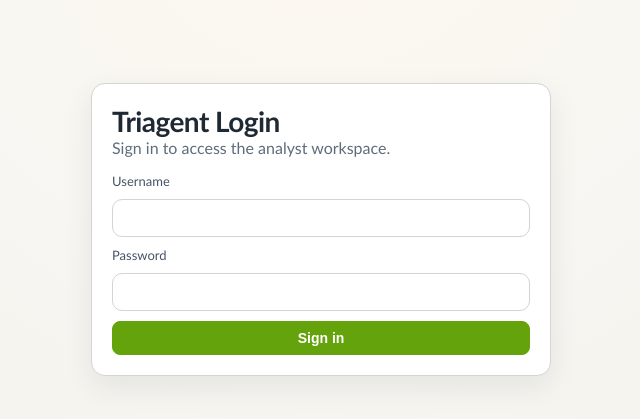
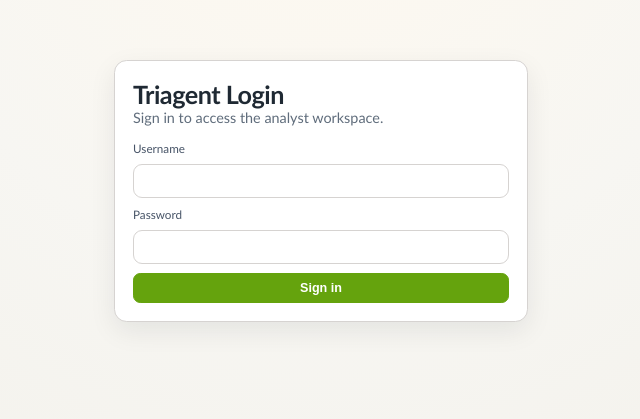
Before and after one commit to AlexOne2/triagent, a Next.js app in the folder frontend/: page /login in a window 1280 px wide. Shown: the part 151-570 px from the top of the page, without its empty margins (319-959 px from the left). Built offline with nearby package versions, Linux system fonts and the light colour scheme; no server answers.

Commit message:
Tighten report layout and desktop UI density

```diff
--- a/frontend/pages/_app.tsx
+++ b/frontend/pages/_app.tsx
@@ -35,10 +35,10 @@ function AppContent({ Component, pageProps }: AppProps) {
   }
 
   return (
-    <>
+    <div className="app-shell">
       {!isLoginPage ? <AppHeader /> : null}
       <Component {...pageProps} />
-    </>
+    </div>
   );
 }
 
--- a/frontend/styles/globals.css
+++ b/frontend/styles/globals.css
@@ -19,6 +19,18 @@ body {
   font-family: "Avenir Next", "Avenir", "Trebuchet MS", sans-serif;
   color: var(--text);
   background: radial-gradient(circle at top, #fef9f0 0%, #f7f6f2 45%, #f1efe8 100%);
+  overflow-x: hidden;
+}
+
+.app-shell {
+  min-height: 100vh;
+  overflow-x: clip;
+}
+
+@media (min-width: 1100px) {
+  .app-shell {
+    zoom: 0.9;
+  }
 }
 
 .app-header {
@@ -42,6 +54,8 @@ body {
 .app-nav {
   display: flex;
   gap: 10px;
+  flex-wrap: wrap;
+  justify-content: flex-end;
 }
 
 .nav-button {
@@ -620,10 +634,13 @@ p {
 .report-detail-header {
   padding: 0 24px;
   margin-bottom: 12px;
+  align-items: flex-start;
+  gap: 16px;
 }
 
 .report-detail-split {
   margin-top: 0;
+  grid-template-columns: minmax(0, 50%) minmax(0, 50%);
   gap: 0;
   min-height: calc(100vh - 180px);
   border-top: 1px solid var(--border);
@@ -632,6 +649,7 @@ p {
 }
 
 .report-detail-panel {
+  min-width: 0;
   border: 0;
   border-radius: 0;
   box-shadow: none;
@@ -937,6 +955,8 @@ p {
   display: flex;
   align-items: center;
   gap: 10px;
+  flex-wrap: wrap;
+  justify-content: flex-end;
 }
 
 .export-action {
```
